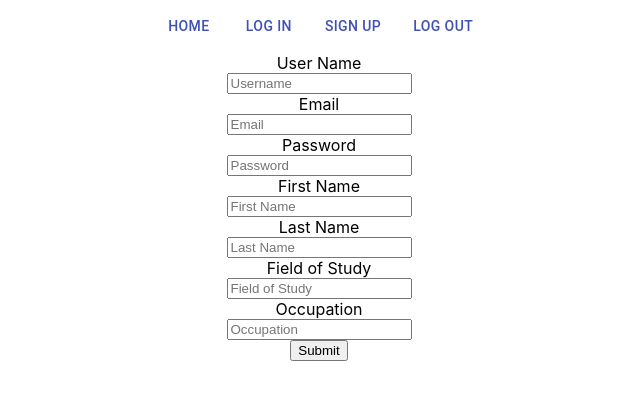
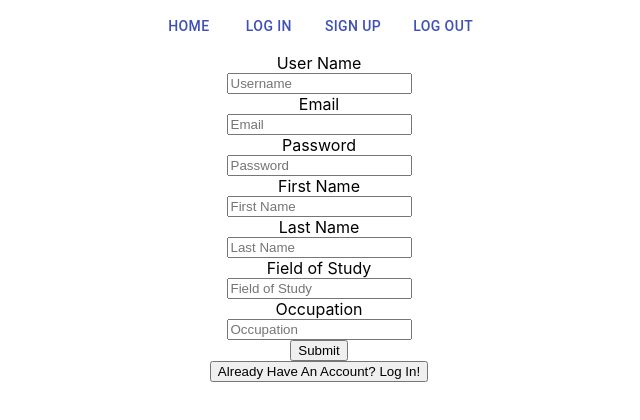
Before and after one commit to Build-Week-Pintereach-PT/Front-End, a React (Create React App) app: page /signup in a window 1280 px wide. Shown: the top 420 px of the page, without its empty margins (321-961 px from the left). Built offline with nearby package versions, Linux system fonts and the light colour scheme.

Commit message:
added mock axios calls to sign up and login

```diff
--- a/src/components/forms/SignUp.js
+++ b/src/components/forms/SignUp.js
@@ -13,6 +13,18 @@ const SignUp = () => {
   const { handleSubmit, register, errors } = useForm([]);
   const onSubmit = (data, e) => {
     console.log(data);
+    //post req to server
+    axios
+      .post('/signup', data)
+      .then((res) =>
+      //update state here
+      // history.push('/login'))
+      console.log(res)
+      )
+      .catch((err) => {
+        console.log(err)
+      });
+    //resets the form after submitted
     e.target.reset()
   };
 
@@ -88,6 +100,14 @@ const SignUp = () => {
         />
 
 <button type="submit">Submit</button>
+<button
+        type="button" href="/login"
+        onClick={() => {
+          // history.push("/login");
+        }}
+      >
+        Already Have An Account? Log In!
+      </button>
       </Form>
 
     </form>
```
Also changed, not shown: src/components/forms/Login.js (+12 -3 lines).
